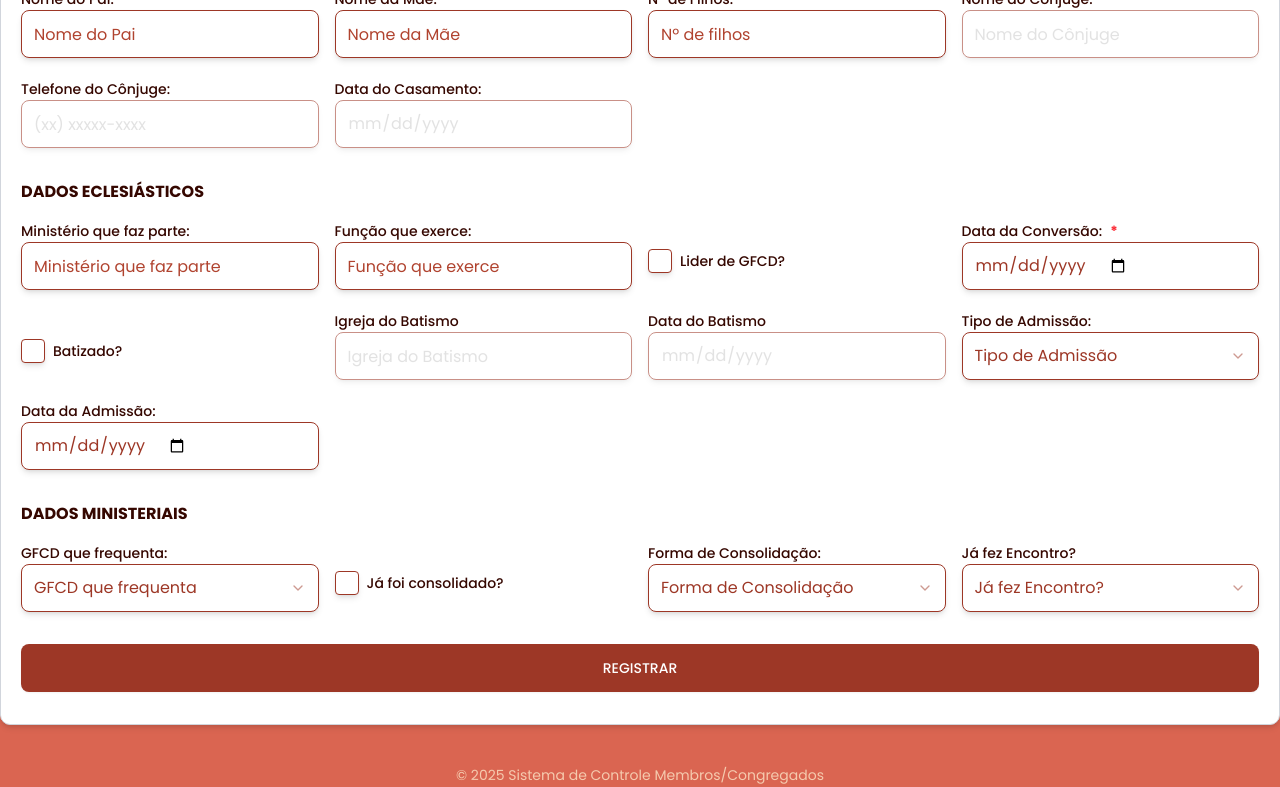
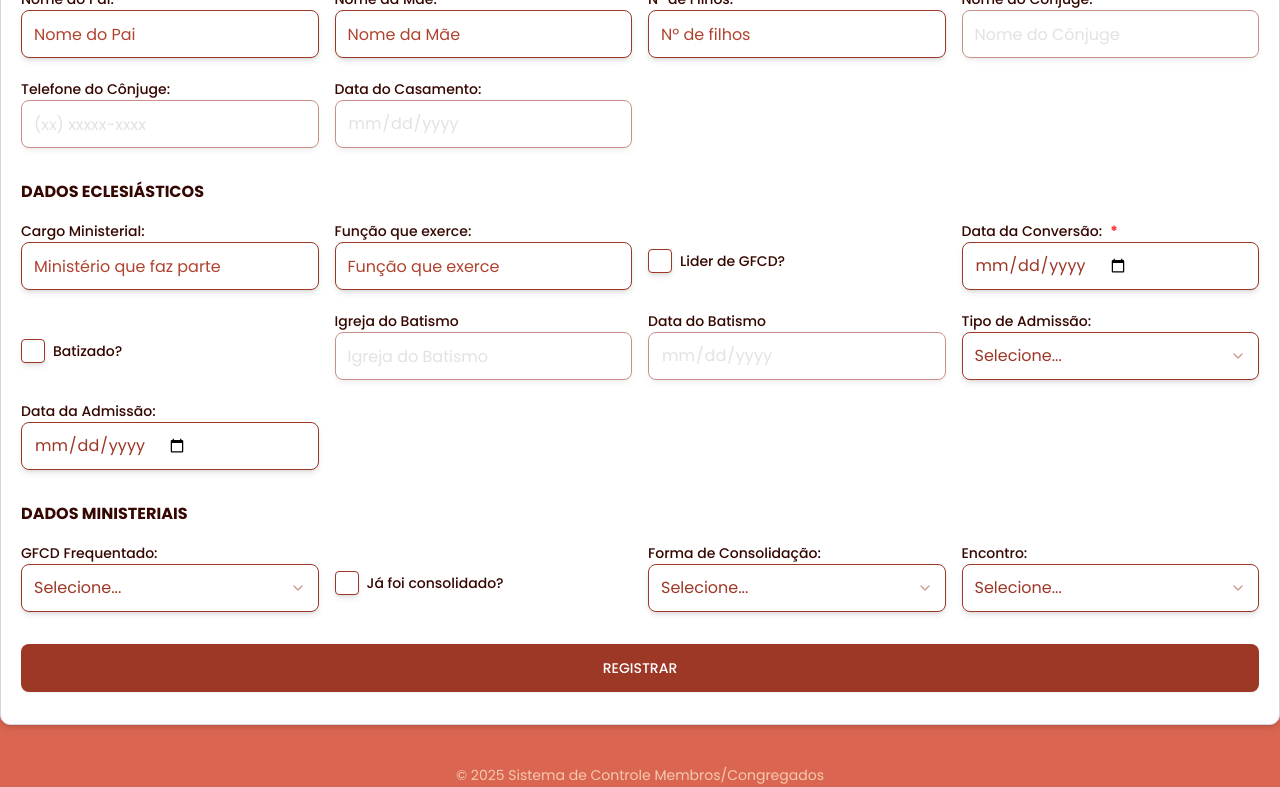
Before and after one commit to vitchin/controle-membros-congregados-project, a Next.js app: page /register in a window 1280 px wide. Shown: the part 1041-1828 px from the top of the page. Built offline with nearby package versions, Linux system fonts and the light colour scheme.

Commit message:
[feat] register.tsx | faz diversos ajustes nas lógicas dos elementos

```diff
--- a/src/app/components/register.tsx
+++ b/src/app/components/register.tsx
@@ -219,18 +219,24 @@ export function Register() {
         <h3 className="mb-5 font-bold">DADOS PESSOAIS</h3>
         <div className={inputstyle}>
           <FormInput id="nome" label="Nome:" placeholder="Nome completo" required value={formData.nome} onChange={manipularMudancaInput} disabled={isEditMode} />
-          <FormInput id="apelido" label="Nome social:" placeholder="Nome social" type="text" value={formData.apelido} onChange={manipularMudancaInput} />
-          <FormSelect id="sexo" label="Sexo:" placeholder="Sexo" required value={formData.sexo} onChange={(value) => manipularMudancaSelect('sexo', value)} options={[
+          <FormInput id="apelido" label="Conhecido Por:" placeholder="Conhecido Por..." type="text" value={formData.apelido} onChange={manipularMudancaInput} />
+          <FormSelect id="sexo" label="Sexo:" placeholder="Selecione..." required value={formData.sexo} onChange={(value) => manipularMudancaSelect('sexo', value)} options={[
             { label: "Masculino", value: "Masculino" }, { label: "Feminino", value: "Feminino" }
           ]} />
           <FormInput id="dtNascimento" label="Data de Nascimento:" placeholder="" type="date" required value={formData.dtNascimento} onChange={manipularMudancaInput} />
           <FormInput id="natural" label="Naturalidade:" placeholder="Naturalidade" type="text" value={formData.natural} onChange={manipularMudancaInput} />
           <FormInput id="profissao" label="Profissão:" placeholder="Profissão" type="text" value={formData.profissao} onChange={manipularMudancaInput} />
-          <FormSelect id="escola" label="Escolaridade:" placeholder="Escolaridade" value={formData.escola} onChange={(value) => manipularMudancaSelect('escola', value)} options={[
-            { label: "Fundamental", value: "Fundamental" }, { label: "Médio", value: "Médio" }, { label: "Superior", value: "Superior"}
+          <FormSelect id="escola" label="Escolaridade:" placeholder="Selecione..." value={formData.escola} onChange={(value) => manipularMudancaSelect('escola', value)} options={[
+            { label: "Nenhum", value: "Nenhum" },
+            { label: "Fundamental", value: "Fundamental" },
+            { label: "Médio", value: "Médio" },
+            { label: "Superior", value: "Superior" }
           ]} />
-          <FormSelect id="estadoCivil" label="Estado Civil:" placeholder="Estado Civil" required value={formData.estadoCivil} onChange={(value) => manipularMudancaSelect('estadoCivil', value)} options={[
-            { label: "Solteiro", value: "Solteiro" }, { label: "Casado", value: "Casado" }, { label: "Divorciado", value: "Divorciado"}, { label: "União estável", value: "União estável" }
+          <FormSelect id="estadoCivil" label="Estado Civil:" placeholder="Selecione..." required value={formData.estadoCivil} onChange={(value) => manipularMudancaSelect('estadoCivil', value)} options={[
+            { label: "Solteiro", value: "Solteiro" },
+            { label: "Casado", value: "Casado" },
+            { label: "Divorciado", value: "Divorciado"},
+            { label: "União Estável", value: "União estável" }
           ]} />
           <FormInput id="numTel" label="Telefone:" placeholder="(xx) xxxxx-xxxx" type="text" required value={formData.numTel} onChange={manipularMudancaInput} />
           <FormInput id="email" label="Email:" placeholder="Email" type="email" required value={formData.email} onChange={manipularMudancaInput} />
@@ -244,7 +250,7 @@ export function Register() {
           </div>
           <FormInput id="bairro" label="Bairro:" placeholder="Bairro" type="text" value={formData.bairro} onChange={manipularMudancaInput} />
           <FormInput id="cidade" label="Cidade:" placeholder="Cidade" type="text" value={formData.cidade} onChange={manipularMudancaInput} />
-          <FormSelect id="uf" placeholder="UF" label="UF:" value={formData.uf} onChange={(value) => manipularMudancaSelect('uf', value)} options={[
+          <FormSelect id="uf" placeholder="Selecione..." label="UF:" value={formData.uf} onChange={(value) => manipularMudancaSelect('uf', value)} options={[
             { label: "Acre (AC)", value: "AC" },
             { label: "Alagoas (AL)", value: "AL" },
             { label: "Amapá (AP)", value: "AP" },
@@ -272,8 +278,7 @@ export function Register() {
             { label: "São Paulo (SP)", value: "SP" },
             { label: "Sergipe (SE)", value: "SE" },
             { label: "Tocantins (TO)", value: "TO" }
-          ]}
-        />
+        ]} />
         </div>
         <h4 className="my-8 text-xs text-[#33070198] font-bold select-none">TRABALHO</h4>
         <div className={inputstyle}>
@@ -286,21 +291,21 @@ export function Register() {
           <FormInput id="pai" label="Nome do Pai:" placeholder="Nome do Pai" type="text" value={formData.pai} onChange={manipularMudancaInput}/>
           <FormInput id="mae" label="Nome da Mãe:" placeholder="Nome da Mãe" type="text" value={formData.mae} onChange={manipularMudancaInput} />
           <FormInput id="numFilhos" label="Nº de Filhos:" placeholder="Nº de filhos" type="number" value={String(formData.numFilhos)} onChange={manipularMudancaInput}/>
-          <FormInput id="conjuge" label="Nome do Cônjuge:" placeholder="Nome do Cônjuge" type="text" value={formData.conjuge} onChange={manipularMudancaInput} disabled={formData.estadoCivil !== 'Casado'}/>
-          <FormInput id="conjugeTel" label="Telefone do Cônjuge:" placeholder="(xx) xxxxx-xxxx" value={formData.conjugeTel} onChange={manipularMudancaInput} disabled={formData.estadoCivil !== 'Casado'} />
-          <FormInput id="dtCasamento" label="Data do Casamento:" placeholder="" type="date" value={formData.dtCasamento} onChange={manipularMudancaInput} disabled={formData.estadoCivil !== 'Casado'} />
+          <FormInput id="conjuge" label="Nome do Cônjuge:" placeholder="Nome do Cônjuge" type="text" value={formData.conjuge} onChange={manipularMudancaInput} disabled={formData.estadoCivil !== "Casado" && formData.estadoCivil !== "União estável"}/>
+          <FormInput id="conjugeTel" label="Telefone do Cônjuge:" placeholder="(xx) xxxxx-xxxx" value={formData.conjugeTel} onChange={manipularMudancaInput} disabled={formData.estadoCivil !== "Casado" && formData.estadoCivil !== "União estável"} />
+          <FormInput id="dtCasamento" label="Data do Casamento:" placeholder="" type="date" value={formData.dtCasamento} onChange={manipularMudancaInput} disabled={formData.estadoCivil !== "Casado" && formData.estadoCivil !== "União estável"} />
         </div>
 
         <h3 className="my-5 font-bold">DADOS ECLESIÁSTICOS</h3>
         <div className={inputstyle}>
-          <FormInput id="ministerio" label="Ministério que faz parte:" placeholder="Ministério que faz parte" type="text" value={formData.ministerio} onChange={manipularMudancaInput} />
+          <FormInput id="ministerio" label="Cargo Ministerial:" placeholder="Ministério que faz parte" type="text" value={formData.ministerio} onChange={manipularMudancaInput} />
           <FormInput id="ministerioFunc" label="Função que exerce:" placeholder="Função que exerce" type="text" value={formData.ministerioFunc} onChange={manipularMudancaInput} />
           <FormCheckbox id="gfcdLider" label="Lider de GFCD?" checked={formData.gfcdLider} onCheckedChange={(checked) => manipularMudancaCheckbox('gfcdLider', checked)} />
           <FormInput id="dtConversao" label="Data da Conversão:" placeholder="" type="date" required value={formData.dtConversao} onChange={manipularMudancaInput}/>
           <FormCheckbox id="batizado" label="Batizado?" checked={formData.batizado} onCheckedChange={(checked) => manipularMudancaCheckbox('batizado', checked)} />
           <FormInput id="igrejaBatizado" label="Igreja do Batismo" placeholder="Igreja do Batismo" type="text" value={formData.igrejaBatizado} onChange={manipularMudancaInput} disabled={!formData.batizado} />
           <FormInput id="dtBatismo" label="Data do Batismo" placeholder="" type="date" value={formData.dtBatismo} onChange={manipularMudancaInput} disabled={!formData.batizado}/>
-          <FormSelect id="tipoAdmissao" label="Tipo de Admissão:" placeholder="Tipo de Admissão" value={formData.tipoAdmissao} onChange={(value) => manipularMudancaSelect('tipoAdmissao', value)} options={[
+          <FormSelect id="tipoAdmissao" label="Tipo de Admissão:" placeholder="Selecione..." value={formData.tipoAdmissao} onChange={(value) => manipularMudancaSelect('tipoAdmissao', value)} options={[
             { label: "Batismo", value: "Batismo" }, { label: "Aclamação", value: "Aclamação" }, { label: "Transferência", value: "Transferência"}
           ]} />
           {formData.tipoAdmissao === 'Transferência' && (
@@ -311,30 +316,33 @@ export function Register() {
 
         <h3 className="my-5 font-bold">DADOS MINISTERIAIS</h3>
         <div className={inputstyle}>
-          <FormSelect id="gfcdFrequentado" label="GFCD que frequenta:" placeholder="GFCD que frequenta" value={formData.gfcdFrequentado} onChange={(value) => manipularMudancaSelect('gfcdFrequentado', value)} options={
-            formData.sexo === 'Masculino' ? [
-              { label: "Philos", value: "Philos" }, { label: "Javé Shammah", value: "Javé Shammah" },
-              { label: "Renascer", value: "Renascer" }, { label: "Reuel", value: "Reuel" },
-              { label: "Kadosh", value: "Kadosh" }, { label: "Ruah", value: "Ruah" },
-              { label: "Shekinah", value: "Shekinah" }, { label: "Tempo de Deus", value: "Tempo de Deus" },
-              { label: "Peniel", value: "Peniel" }, { label: "Deus é Fiel", value: "Deus é Fiel" }
-            ] : formData.sexo === 'Feminino' ? [
-              { label: "Lírio dos Vales", value: "Lírio dos Vales" }, { label: "Koinonia", value: "Koinonia" },
-              { label: "Jeová Jireh", value: "Jeová Jireh" }, { label: "Herdeiras do Rei", value: "Herdeiras do Rei" },
-              { label: "Amai", value: "Amai" }, { label: "Mulheres de Excelência", value: "Mulheres de Excelência" },
-              { label: "Leão da Tribo de Judá", value: "Leão da Tribo de Judá" }, { label: "Vida", value: "Vida" },
-              { label: "Simplesmente Filhas", value: "Simplesmente Filhas" }, { label: "Primícias", value: "Primícias" }
-            ] : []
-          } />
+          <FormSelect id="gfcdFrequentado" label="GFCD Frequentado:" placeholder="Selecione..." value={formData.gfcdFrequentado} onChange={(value) => manipularMudancaSelect('gfcdFrequentado', value)} options={[
+              { label: "PHILOS", value: "Philos" },{ label: "JAVÉ SHAMMAH", value: "Javé Shammah" },
+              { label: "RENASCER", value: "Renascer" },{ label: "REUEL", value: "Reuel" },
+              { label: "KADOSH", value: "Kadosh" },{ label: "RUAH", value: "Ruah" },
+              { label: "SHEKINAH", value: "Shekinah" },{ label: "TEMPO DE DEUS", value: "Tempo de Deus" },
+              { label: "PENIEL", value: "Peniel" },{ label: "DEUS É FIEL", value: "Deus é Fiel" },
+              { label: "LÍRIO DOS VALES", value: "Lírio dos Vales" },{ label: "KOINONIA", value: "Koinonia" },
+              { label: "JEOVÁ JIREH", value: "Jeová Jireh" },{ label: "HERDEIRAS DO REI", value: "Herdeiras do Rei" },
+              { label: "AMAI", value: "Amai" },{ label: "MULHERES DE EXCELÊNCIA", value: "Mulheres de Excelência" },
+              { label: "LEÃO DA TRIBO DE JUDÁ", value: "Leão da Tribo de Judá" },{ label: "VIDA", value: "Vida" },
+              { label: "SIMPLISMENTE FILHAS", value: "Simplesmente Filhas" },{ label: "PRIMÍCIAS", value: "Primícias" }
+          ]} />
           <FormCheckbox id="gfcdConsolidado" label="Já foi consolidado?" checked={formData.gfcdConsolidado} onCheckedChange={(checked) => manipularMudancaCheckbox('gfcdConsolidado', checked)}/>
-          <FormSelect id="formaConsolidacao" label="Forma de Consolidação:" placeholder="Forma de Consolidação" value={formData.formaConsolidacao} onChange={(value) => manipularMudancaSelect('formaConsolidacao', value)} options={[
-            { label: "EBD", value: "EBD" }, { label: "GFCD", value: "GFCD" }, { label: "Outros", value: "Outros"}
-          ]} />
+          <FormSelect id="formaConsolidacao" label="Forma de Consolidação:" placeholder="Selecione..." value={formData.formaConsolidacao} onChange={(value) => manipularMudancaSelect('formaConsolidacao', value)} options={[
+              { label: "EBD", value: "EBD" },
+              { label: "GFCD", value: "GFCD" },
+              { label: "Outros", value: "Outros" }
+            ]}
+          />
           {formData.formaConsolidacao === 'Outros' && (
-            <FormInput id="outrosFormaConsolidacao" label="Outra Forma:" placeholder="Informe a forma" type="text" value={formData.outrosFormaConsolidacao || ''} onChange={manipularMudancaInput} />
+            <FormInput id="outrosFormaConsolidacao" label="Informe a Forma:" placeholder="Informe a Forma" type="text" value={formData.outrosFormaConsolidacao || ''} onChange={manipularMudancaInput}/>
           )}
-          <FormSelect id="retiro" label="Já fez Encontro?" placeholder="Já fez Encontro?" value={formData.retiro} onChange={(value) => manipularMudancaSelect('retiro', value)} options={[
-            { label: "Pre-encontro", value: "Pre-encontro" }, { label: "Encontro", value: "Encontro"}, { label: "Pós-encontro", value: "Pós-encontro"}
+          <FormSelect id="retiro" label="Encontro:" placeholder="Selecione..." value={formData.retiro} onChange={(value) => manipularMudancaSelect('retiro', value)} options={[
+              { label: "Não Realizado", value: "Pendente" },
+              { label: "Pre-encontro", value: "Pre-encontro" },
+              { label: "Encontro", value: "Encontro" },
+              { label: "Pós-encontro", value: "Pós-encontro" }
           ]} />
         </div>
 
```
